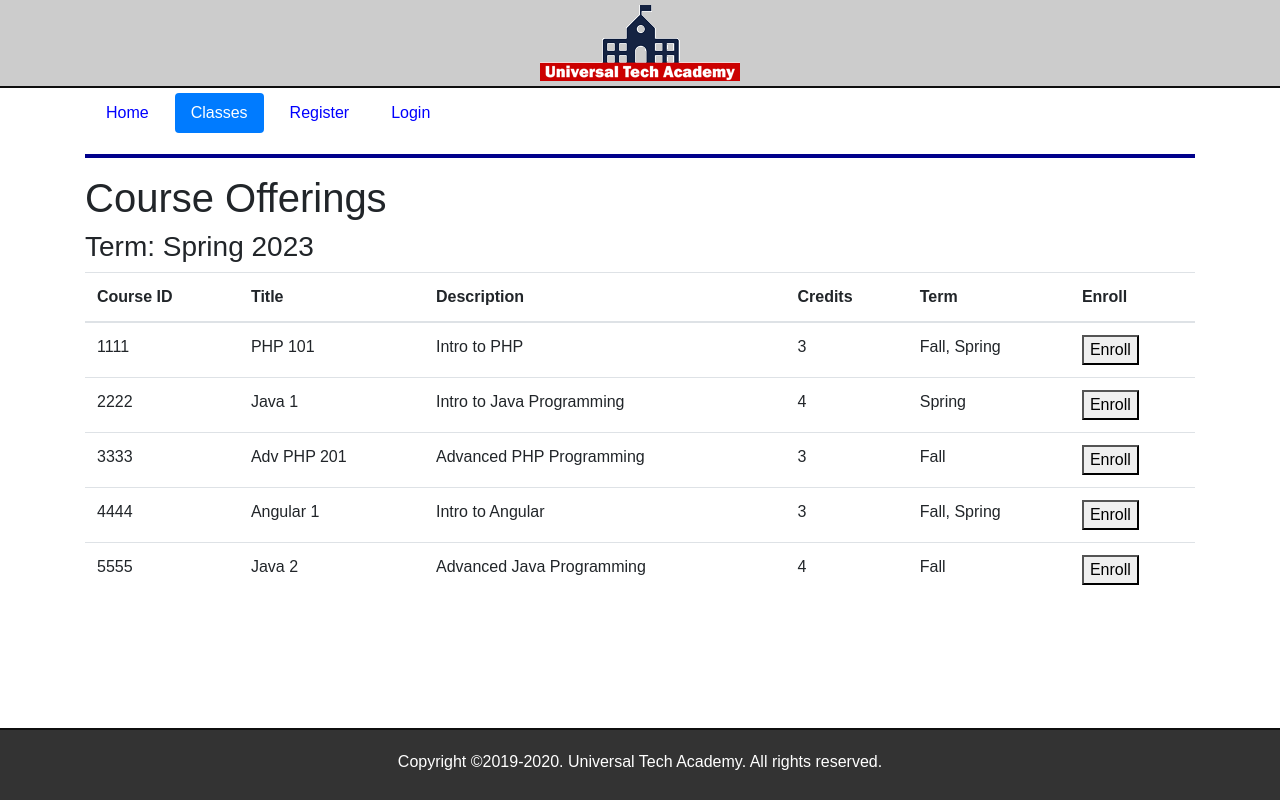
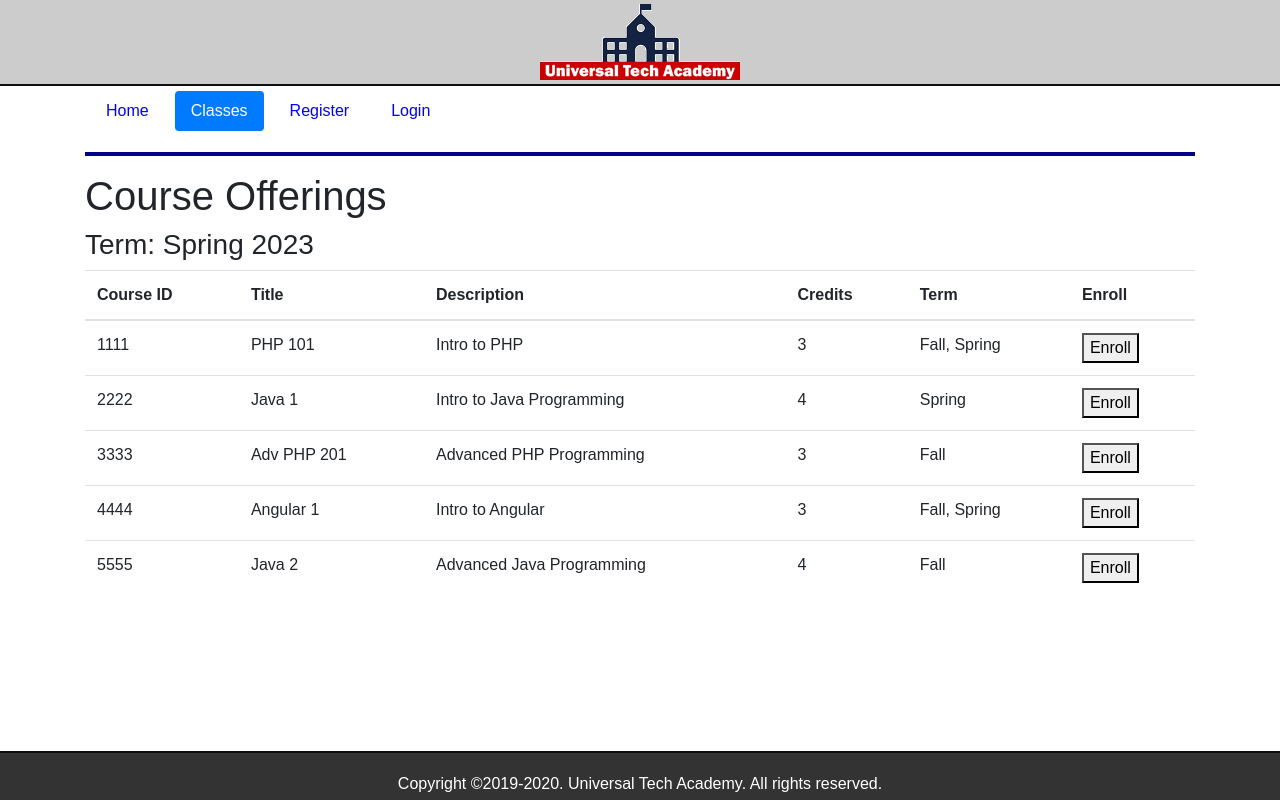
Before and after one commit to moonman369/Enrollment, a Flask app: page /courses in a window 1280 px wide. Run offline with Flask 2, Linux system fonts and the light colour scheme; some libraries are stand-ins or nearby versions.

Commit message:
Minor changes too styling. Fix header and footer bg not loading on classes/<year> pages

```diff
--- a/application/routes.py
+++ b/application/routes.py
@@ -14,6 +14,7 @@ def login():
     return render_template('login.html', login=True)
 
 @app.route('/courses')
+@app.route('/courses/')
 @app.route('/courses/<string:term>')
 def courses(term=f'{datetime.date.today().year}'):
     return render_template('courses.html', courseData=courseData, courses=True, term=term)
--- a/application/static/css/main.css
+++ b/application/static/css/main.css
@@ -12,7 +12,7 @@ body {
   font-family: Arial, Helvetica, sans-serif;
   height: 100%;
   position: relative;
-    margin:0px;
+  margin: 0px;
 }
 
 header {
@@ -29,18 +29,21 @@ a {
   color: blue;
 }
 
-a:hover { color : red;}
+a:hover {
+  color: red;
+}
 
 hr {
   width: 100%;
-    height:4px;
+  height: 4px;
   margin-left: auto;
   margin-right: auto;
   background-color: darkblue;
   border: 0 none;
 }
 
-input[type=text], input[type=password] {
+input[type="text"],
+input[type="password"] {
   width: 100%;
   padding: 15px;
   margin: 5px 0 22px 0;
@@ -49,33 +52,35 @@ input[type=text], input[type=password] {
   background: #f1f1f1;
 }
 
-input[type=text]:focus, input[type=password]:focus {
+input[type="text"]:focus,
+input[type="password"]:focus {
   background-color: #ddd;
   outline: none;
 }
 
 .top-container {
   background: #ccc;
-    padding:5px;
-    border-bottom:2px solid #0f0f0f;
+  padding: 4px;
+  border-bottom: 2px solid #0f0f0f;
+  /* position: fixed; */
 }
 .bottom-container {
   background: #333;
-    padding:5px;
-    border-top:2px solid #0f0f0f;
-    position:absolute;
-    bottom:0;
+  padding: 3.5px;
+  border-top: 2px solid #0f0f0f;
+  /* position: absolute; */
+  bottom: 0;
 }
 
 .container-term {
-    width:80%;
+  width: 80%;
   margin-left: auto;
   margin-right: auto;
   text-align: left;
 }
 footer {
   text-align: center;
-    height: 50px;
+  height: 30px;
   color: white;
   padding: 5px;
   margin-top: 10px;
--- a/application/templates/courses.html
+++ b/application/templates/courses.html
@@ -40,6 +40,6 @@
     </tbody>
   </table>
 </div>
-<br /><br /><br />
+<br /><br />
 
 {% endblock %}
--- a/application/templates/layout.html
+++ b/application/templates/layout.html
@@ -8,11 +8,14 @@
       integrity="sha384-Gn5384xqQ1aoWXA+058RXPxPg6fy4IWvTNh0E263XmFcJlSAwiGgFAW/dAiS6JXm"
       crossorigin="anonymous"
     />
-    <link rel="stylesheet" href="static/css/main.css" />
+    <link
+      rel="stylesheet"
+      href="{{ url_for('static', filename='css/main.css') }}"
+    />
   </head>
   <body>
     <div class="container-fluid text-center top-container">
-      <img src="static/images/uta-logo-200.png" />
+      <img src="{{ url_for('static', filename='images/uta-logo-200.png') }}" />
     </div>
     <div class="container">
       {% include "includes/nav.html" %}
--- a/application/templates/register.html
+++ b/application/templates/register.html
@@ -20,5 +20,5 @@
     <input class="btn-submit" type="submit" name="submit" />
   </form>
 </div>
-<br /><br /><br />
+<br /><br />
 {% endblock %}
```
Lines whose indentation alone changed are shown as unchanged.
